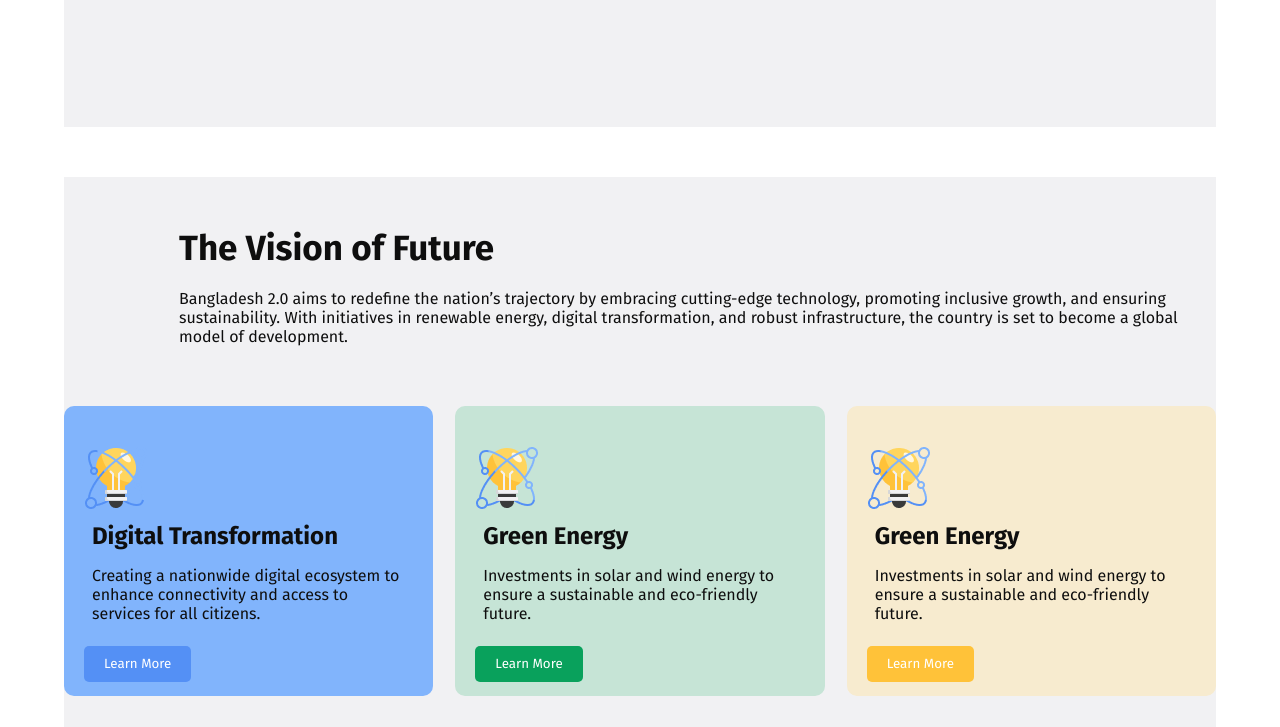
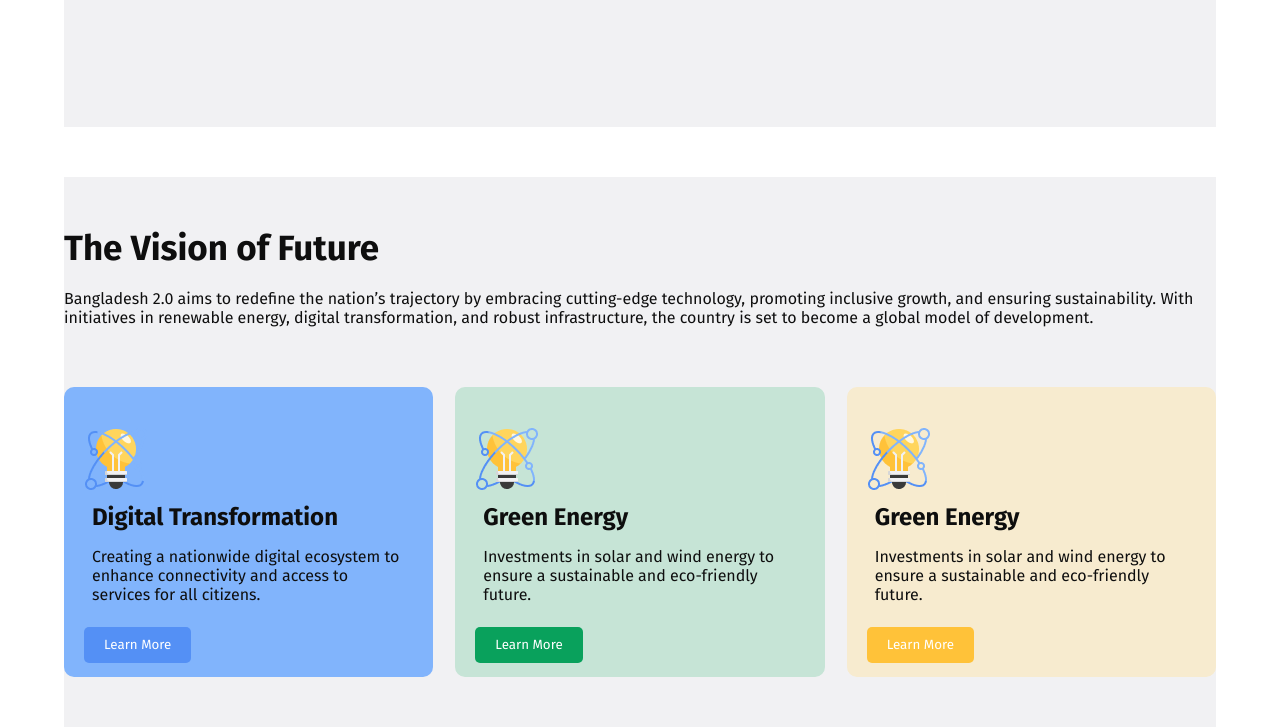
Before and after one commit to sultanahamedlinkon/assignment01-repo, a plain HTML site: page index.html in a window 1280 px wide. Shown: the part 1051-1778 px from the top of the page. Drawn offline with Linux system fonts and the light colour scheme.

Commit message:
problem solve

```diff
--- a/style.css
+++ b/style.css
@@ -185,13 +185,13 @@ padding-bottom: 5px;
  font-size: 35px;
  padding-bottom: 20px;
  color: #0E0E0E;
- padding-left: 115px;
+
 }
 .main-dec{
  color: #0E0E0E;
  padding-bottom: 20px;
  color: #0E0E0E;
- padding-left: 115px;
+
 }
 .main-1{
  height: 250px;
```
